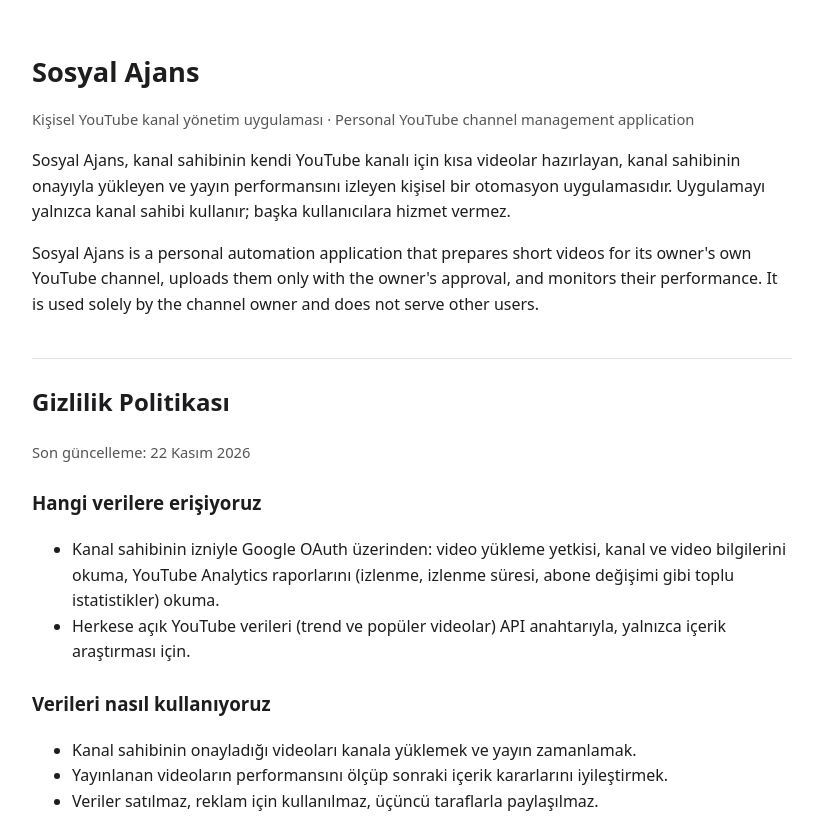
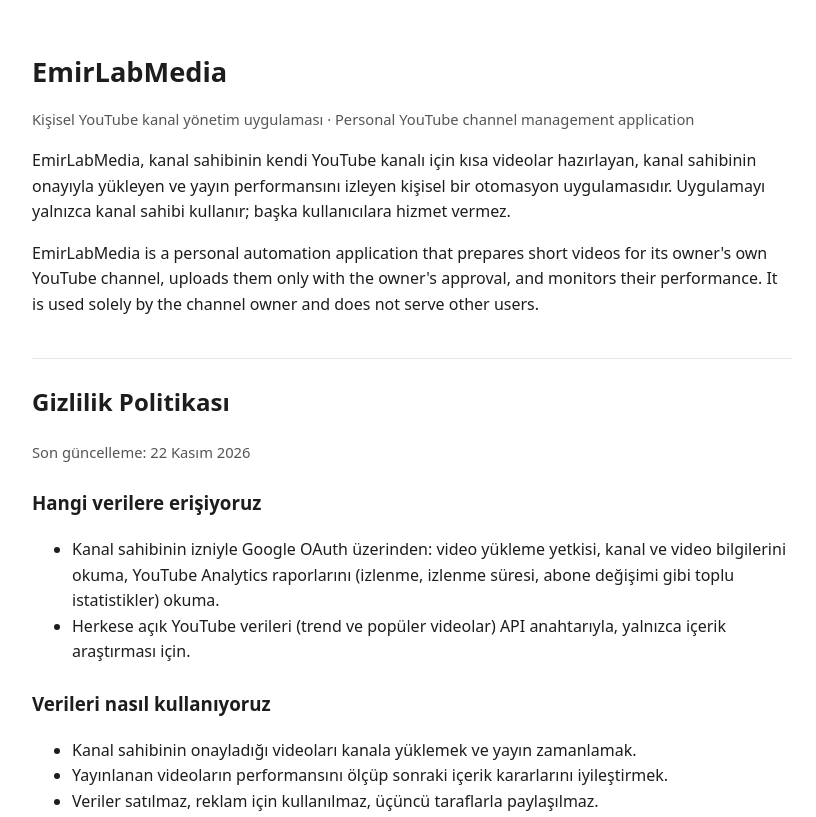
Before and after one commit to MematiBash66/emirlabmedia, a plain HTML site: page index.html in a window 1280 px wide. Shown: the top 817 px of the page, without its empty margins (228-1044 px from the left). Drawn offline with Linux system fonts and the light colour scheme.

Commit message:
Add files via upload

```diff
--- a/index.html
+++ b/index.html
@@ -3,7 +3,7 @@
 <head>
 <meta charset="utf-8">
 <meta name="viewport" content="width=device-width, initial-scale=1">
-<title>Sosyal Ajans — Gizlilik Politikası / Privacy Policy</title>
+<title>EmirLabMedia — Gizlilik Politikası / Privacy Policy</title>
 <style>
   :root { --bg: #ffffff; --fg: #1d1d1f; --muted: #555; --line: #e5e5e5; }
   @media (prefers-color-scheme: dark) { :root { --bg: #16171a; --fg: #ececec; --muted: #a8a8a8; --line: #2c2d31; } }
@@ -15,13 +15,13 @@
 </style>
 </head>
 <body>
-<h1>Sosyal Ajans</h1>
+<h1>EmirLabMedia</h1>
 <p class="muted">Kişisel YouTube kanal yönetim uygulaması · Personal YouTube channel management application</p>
 
-<p>Sosyal Ajans, kanal sahibinin kendi YouTube kanalı için kısa videolar hazırlayan, kanal sahibinin onayıyla
+<p>EmirLabMedia, kanal sahibinin kendi YouTube kanalı için kısa videolar hazırlayan, kanal sahibinin onayıyla
 yükleyen ve yayın performansını izleyen kişisel bir otomasyon uygulamasıdır. Uygulamayı yalnızca kanal sahibi kullanır;
 başka kullanıcılara hizmet vermez.</p>
-<p>Sosyal Ajans is a personal automation application that prepares short videos for its owner's own YouTube channel,
+<p>EmirLabMedia is a personal automation application that prepares short videos for its owner's own YouTube channel,
 uploads them only with the owner's approval, and monitors their performance. It is used solely by the channel owner and
 does not serve other users.</p>
 
@@ -60,7 +60,7 @@ Google API'lerinden alınan verilerin kullanımı, Sınırlı Kullanım (Limited
 <a href="https://developers.google.com/terms/api-services-user-data-policy">Google API Hizmetleri Kullanıcı Verileri Politikası</a>'na uygundur.</p>
 
 <h3>İletişim</h3>
-<p>Sorular ve silme talepleri için: <strong>[E-POSTA ADRESİNİZİ BURAYA YAZIN]</strong></p>
+<p>Sorular ve silme talepleri için: <strong><a href="mailto:milyarlikhikayeler@gmail.com">milyarlikhikayeler@gmail.com</a></strong></p>
 
 <h2 id="privacy">Privacy Policy (English)</h2>
 <p class="muted">Last updated: November 22, 2026</p>
@@ -99,6 +99,6 @@ received from Google APIs adheres to the
 including the Limited Use requirements.</p>
 
 <h3>Contact</h3>
-<p>For questions and deletion requests: <strong>[E-POSTA ADRESİNİZİ BURAYA YAZIN]</strong></p>
+<p>For questions and deletion requests: <strong><a href="mailto:milyarlikhikayeler@gmail.com">milyarlikhikayeler@gmail.com</a></strong></p>
 </body>
 </html>
```
